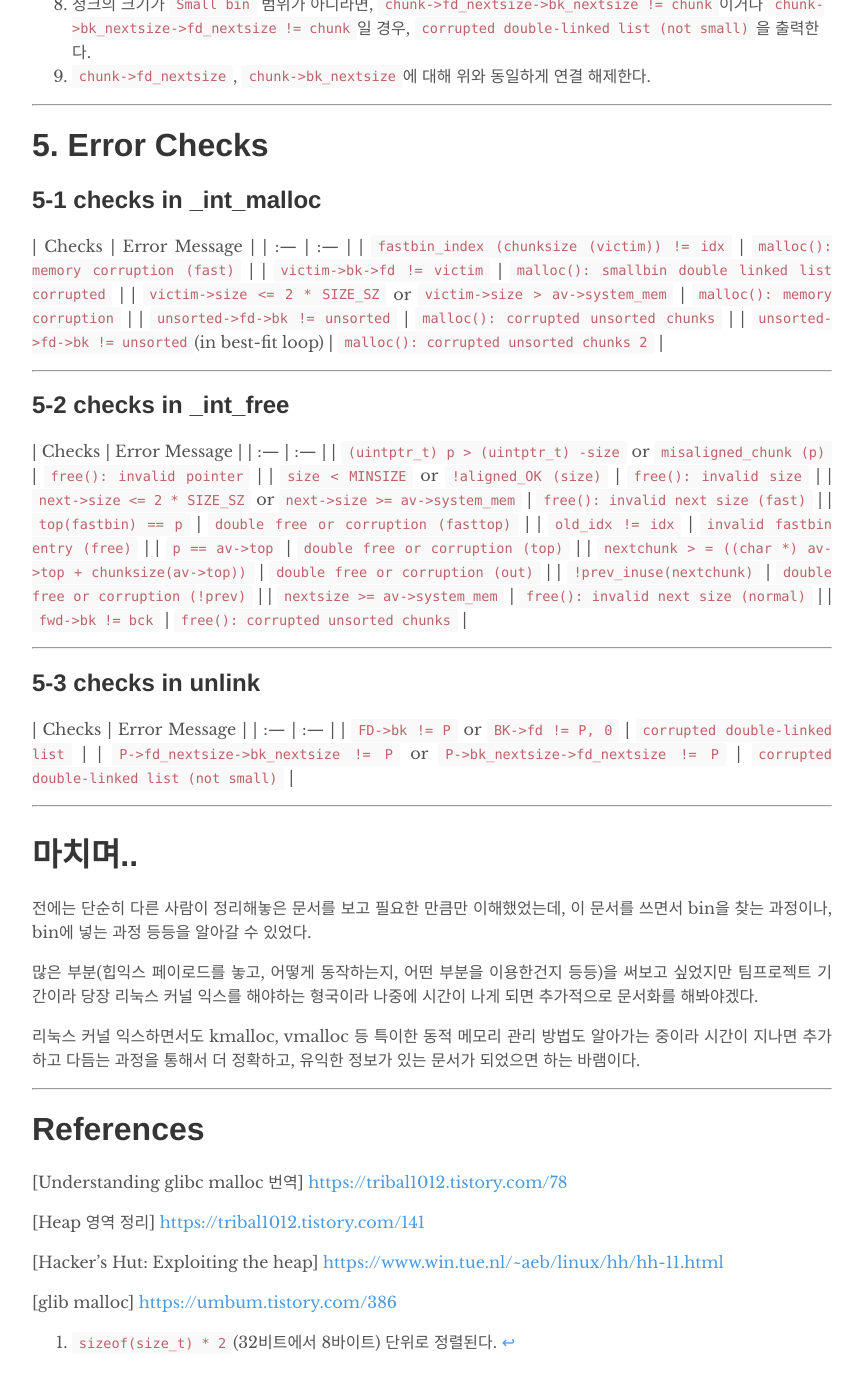
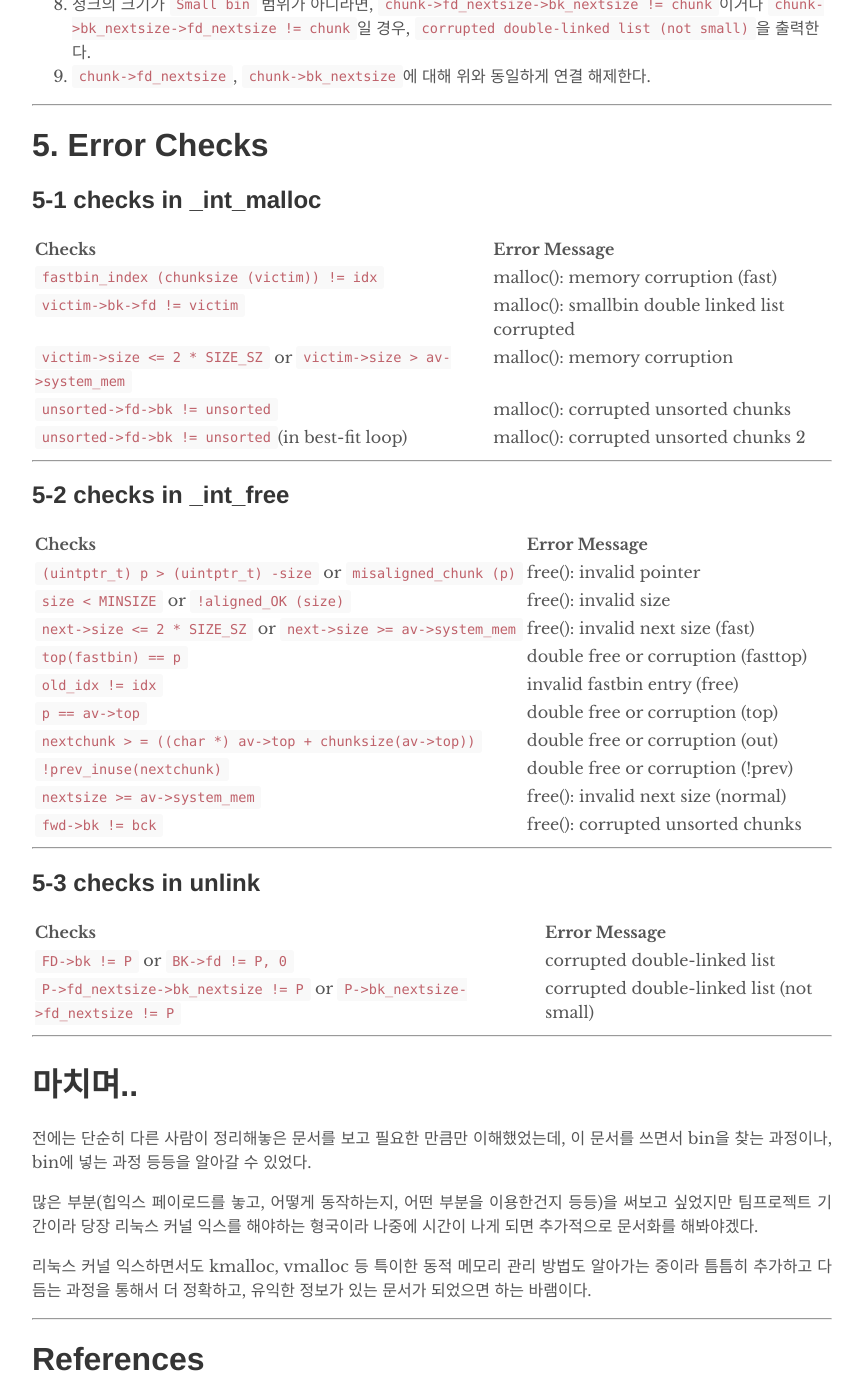
Before and after one commit to nonetype/old-blog-repo, a Jekyll site: the page built from _posts/2019-09-30-malloc.md, in a window 1280 px wide and 1400 px high, scrolled down 10587 px. Shown: the whole window, without its empty margins (208-1071 px from the left). Built offline with Jekyll 4.4.1, drawn with Linux system fonts in a browser that asks for light colours; some web fonts are replaced.

Commit message:
Edited post

```diff
--- a/_posts/2019-09-30-malloc.md
+++ b/_posts/2019-09-30-malloc.md
@@ -425,46 +425,55 @@ mchunkptr bins[NBINS * 2 - 2];
 
 # 5. Error Checks
 ## 5-1 checks in _int_malloc
+
 | Checks | Error Message |
 | :--- | :--- |
-| `fastbin_index (chunksize (victim)) != idx` | `malloc(): memory corruption (fast)` |
-| `victim->bk->fd != victim` | `malloc(): smallbin double linked list corrupted` |
-| `victim->size <= 2 * SIZE_SZ` or `victim->size > av->system_mem` | `malloc(): memory corruption` |
-| `unsorted->fd->bk != unsorted` | `malloc(): corrupted unsorted chunks` |
-| `unsorted->fd->bk != unsorted`(in best-fit loop) | `malloc(): corrupted unsorted chunks 2` |
+| `fastbin_index (chunksize (victim)) != idx` | malloc(): memory corruption (fast) |
+| `victim->bk->fd != victim` | malloc(): smallbin double linked list corrupted |
+| `victim->size <= 2 * SIZE_SZ` or `victim->size > av->system_mem` | malloc(): memory corruption |
+| `unsorted->fd->bk != unsorted` | malloc(): corrupted unsorted chunks |
+| `unsorted->fd->bk != unsorted`(in best-fit loop) | malloc(): corrupted unsorted chunks 2 |
+
 
 ---
 
 ## 5-2 checks in _int_free
+
+
 | Checks | Error Message |
 | :--- | :--- |
-| `(uintptr_t) p > (uintptr_t) -size` or `misaligned_chunk (p)` | `free(): invalid pointer` |
-| `size < MINSIZE` or `!aligned_OK (size)` | `free(): invalid size` |
-| `next->size <= 2 * SIZE_SZ` or `next->size >= av->system_mem` | `free(): invalid next size (fast)` |
-| `top(fastbin) == p` | `double free or corruption (fasttop)` |
-| `old_idx != idx` | `invalid fastbin entry (free)` |
-| `p == av->top` | `double free or corruption (top)` |
-| `nextchunk > = ((char *) av->top + chunksize(av->top))` | `double free or corruption (out)` |
-| `!prev_inuse(nextchunk)` | `double free or corruption (!prev)` |
-| `nextsize >= av->system_mem` | `free(): invalid next size (normal)` |
-| `fwd->bk != bck` | `free(): corrupted unsorted chunks` |
+| `(uintptr_t) p > (uintptr_t) -size` or `misaligned_chunk (p)` | free(): invalid pointer |
+| `size < MINSIZE` or `!aligned_OK (size)` | free(): invalid size |
+| `next->size <= 2 * SIZE_SZ` or `next->size >= av->system_mem` | free(): invalid next size (fast) |
+| `top(fastbin) == p` | double free or corruption (fasttop) |
+| `old_idx != idx` | invalid fastbin entry (free) |
+| `p == av->top` | double free or corruption (top) |
+| `nextchunk > = ((char *) av->top + chunksize(av->top))` | double free or corruption (out) |
+| `!prev_inuse(nextchunk)` | double free or corruption (!prev) |
+| `nextsize >= av->system_mem` | free(): invalid next size (normal) |
+| `fwd->bk != bck` | free(): corrupted unsorted chunks |
+
 
 ---
 
+
 ## 5-3 checks in unlink
+
 | Checks | Error Message |
 | :--- | :--- |
-| `FD->bk != P` or `BK->fd != P, 0` | `corrupted double-linked list` |
-| `P->fd_nextsize->bk_nextsize != P` or `P->bk_nextsize->fd_nextsize != P` | `corrupted double-linked list (not small)` |
+| `FD->bk != P` or `BK->fd != P, 0` | corrupted double-linked list |
+| `P->fd_nextsize->bk_nextsize != P` or `P->bk_nextsize->fd_nextsize != P` | corrupted double-linked list (not small) |
+
 
 ---
+
 
 # 마치며..
 전에는 단순히 다른 사람이 정리해놓은 문서를 보고 필요한 만큼만 이해했었는데, 이 문서를 쓰면서 bin을 찾는 과정이나, bin에 넣는 과정 등등을 알아갈 수 있었다.
 
 많은 부분(힙익스 페이로드를 놓고, 어떻게 동작하는지, 어떤 부분을 이용한건지 등등)을 써보고 싶었지만 팀프로젝트 기간이라 당장 리눅스 커널 익스를 해야하는 형국이라 나중에 시간이 나게 되면 추가적으로 문서화를 해봐야겠다.
 
-리눅스 커널 익스하면서도 kmalloc, vmalloc 등 특이한 동적 메모리 관리 방법도 알아가는 중이라 시간이 지나면 추가하고 다듬는 과정을 통해서 더 정확하고, 유익한 정보가 있는 문서가 되었으면 하는 바램이다.
+리눅스 커널 익스하면서도 kmalloc, vmalloc 등 특이한 동적 메모리 관리 방법도 알아가는 중이라 틈틈히 추가하고 다듬는 과정을 통해서 더 정확하고, 유익한 정보가 있는 문서가 되었으면 하는 바램이다.
 
 ---
 
```
